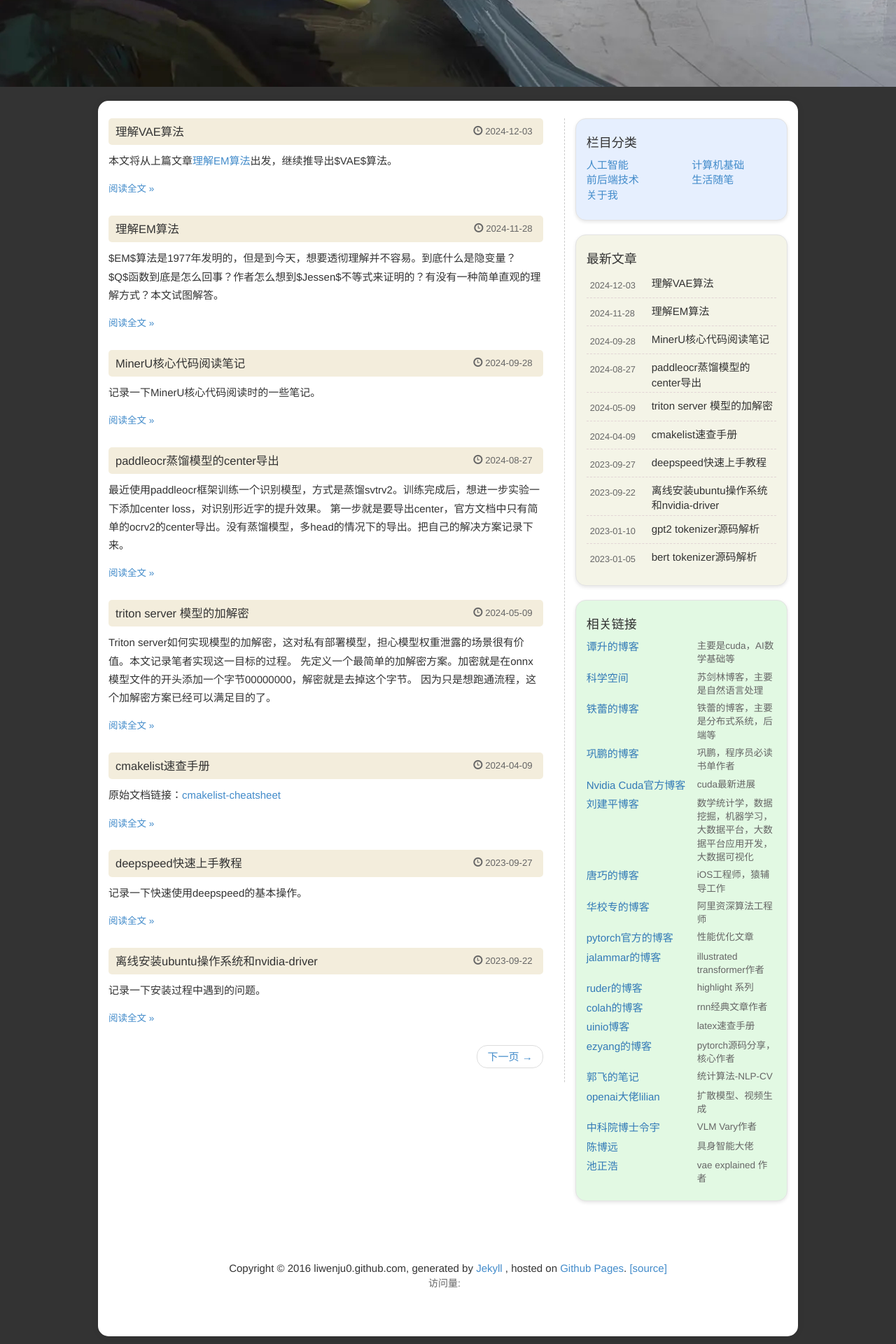
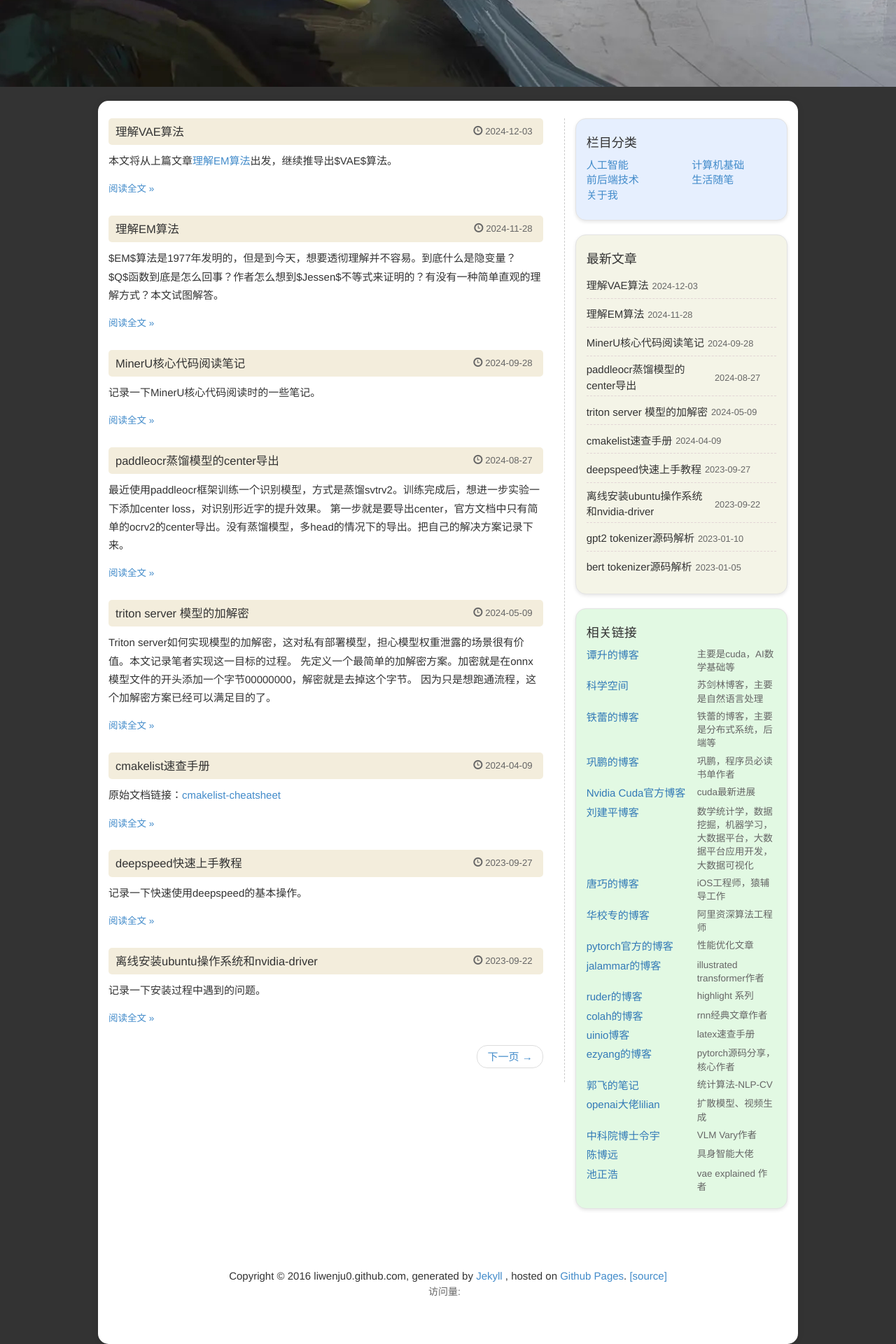
Before and after one commit to liwenju0/liwenju0.github.io, a Jekyll site: the page built from index.html, in a window 1280 px wide. Shown: the part 776-2696 px from the top of the page at 70% size. Built offline with Jekyll 4.4.1, drawn with Linux system fonts in a browser that asks for light colours; the list of posts is cut into pages by our own code; comment, search, counter and statistics services are not loaded.

Commit message:
确保日期和文章标题对齐

```diff
--- a/_includes/recent_posts.html
+++ b/_includes/recent_posts.html
@@ -2,10 +2,11 @@
                 <ul class="recent-posts-list">
 				{% for post in site.posts limit:10 %}
                   <li class="recent-post-item">
-                    <span class="post-date">{{ post.date | date:"%Y-%m-%d" }}</span>
                     <a href="{{ post.url }}">
                       {{ post.title }}
                     </a>
+                    <span class="post-date">{{ post.date | date:"%Y-%m-%d" }}</span>
+
                   </li>
 				{% endfor %}
                 </ul>
--- a/css/blog.css
+++ b/css/blog.css
@@ -324,9 +324,10 @@ img {
 .recent-post-item {
   margin-bottom: 5px;
   padding: 3px 0;
-  display: flex;  /* 添加 flex 布局 */
-  align-items: flex-start;  /* 设置顶部对齐 */
+  display: flex;
+  align-items: center;  /* 修改为center以确保垂直居中对齐 */
   border-bottom: 1px dashed #e2d5d5;
+  line-height: 1.5;  /* 添加行高确保文本对齐 */
 }
 
 .recent-post-item:last-child {
@@ -338,11 +339,13 @@ img {
   color: #666;
   margin-right: 8px;
   min-width: 85px;
+  line-height: inherit;  /* 继承父元素的行高 */
 }
 
 .recent-post-item a {
   color: #333;
   text-decoration: none;
+  line-height: inherit;  /* 继承父元素的行高 */
 }
 
 .recent-post-item a:hover {
```
